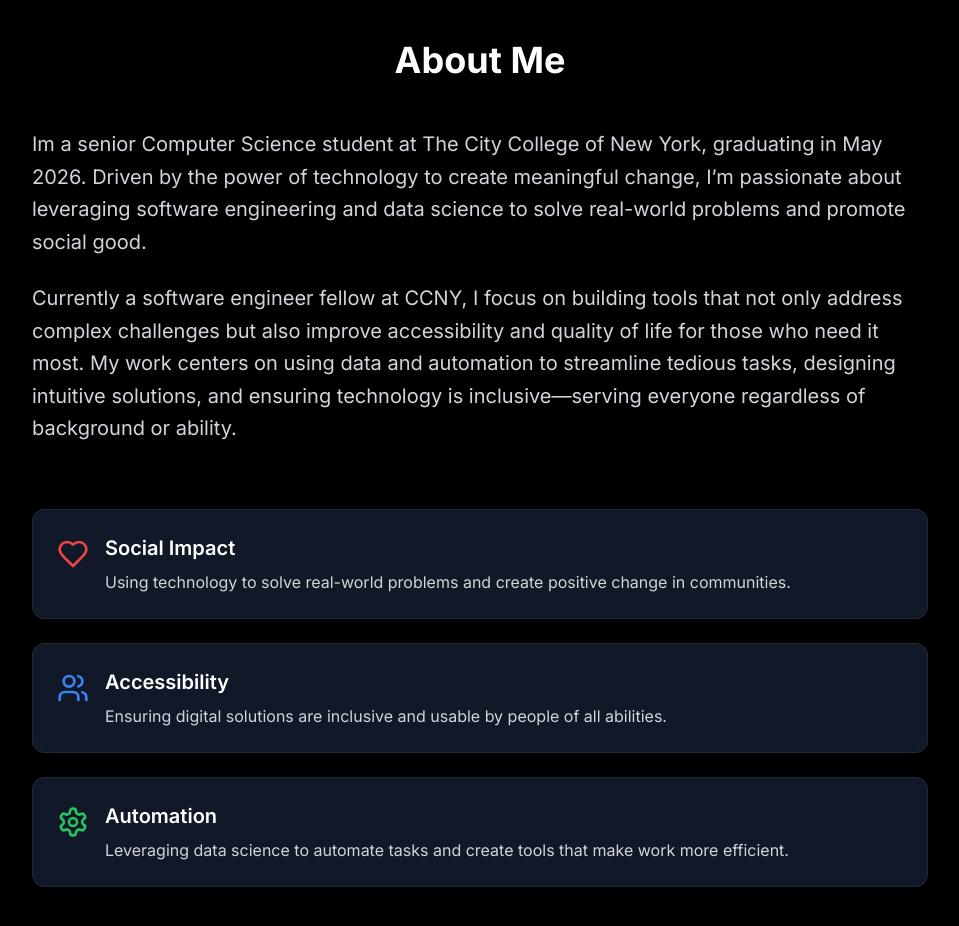
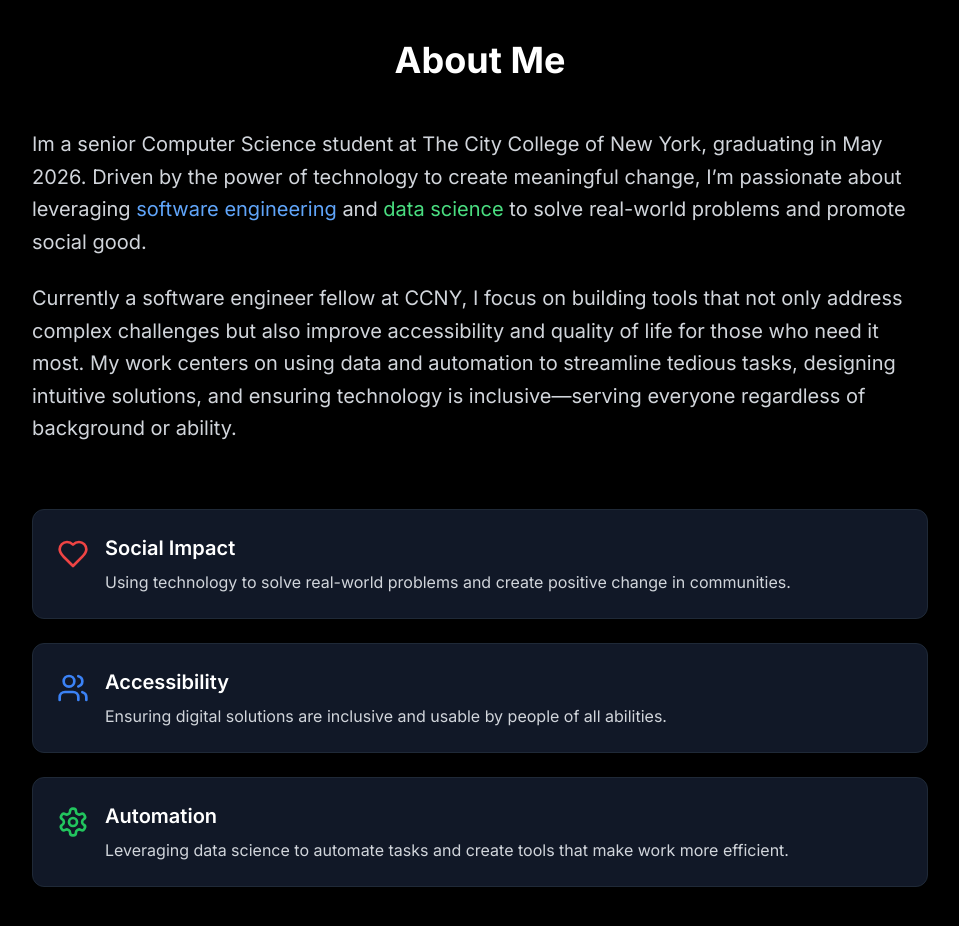
Before and after one commit to MChaudhry9/Portfolio, a Next.js app: page / in a window 1280 px wide. Shown: the part 840-1766 px from the top of the page, without its empty margins (160-1119 px from the left). Built offline with nearby package versions, Linux system fonts and the light colour scheme.

Commit message:
UI update

```diff
--- a/src/components/About.tsx
+++ b/src/components/About.tsx
@@ -19,8 +19,11 @@ export default function About() {
           <div>
             <p className="text-xl text-gray-300 leading-relaxed">
               Im a senior Computer Science student at The City College of New York, graduating in May 2026. Driven by the
-              power of technology to create meaningful change, I’m passionate about leveraging software engineering and
-              data science to solve real-world problems and promote social good.
+              power of technology to create meaningful change, I’m passionate about leveraging
+              <span className="text-blue-400"> software engineering </span>
+              and
+              <span className="text-green-400"> data science </span>
+              to solve real-world problems and promote social good.
             </p>
             <p className="text-xl text-gray-300 mt-6 leading-relaxed">
               Currently a software engineer fellow at CCNY, I focus on building tools that not only address complex challenges
```
